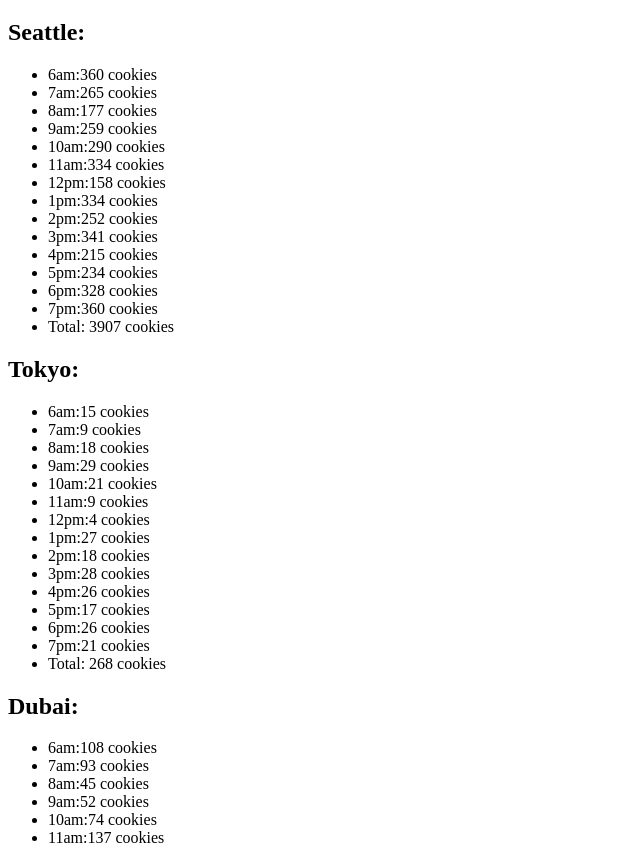
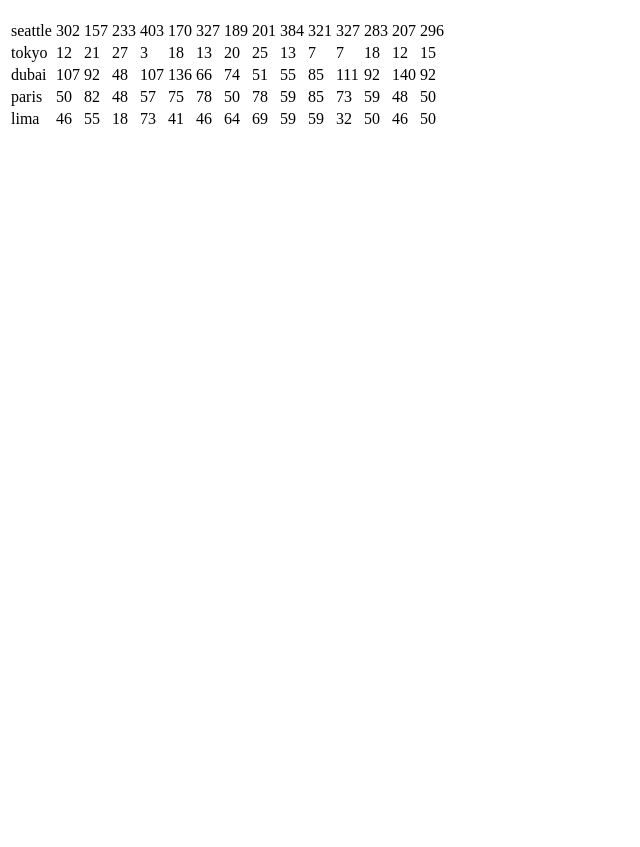
Before and after one commit to CreatorDave/cookie-stand, a plain HTML site: page sales.html in a window 1280 px wide. Shown: the part 61-908 px from the top of the page, without its empty margins (0-640 px from the left). After the commit the page ends 800 px from the top, so only its background shows below. Drawn offline with Linux system fonts and the light colour scheme.

Commit message:
constructor functions

```diff
--- a/js/app.js
+++ b/js/app.js
@@ -5,241 +5,306 @@
 
 // Globals
 // HELPFUL FOR YOUR LAB!!
-let hours = ['6am', '7am', '8am','9am','10am','11am','12pm','1pm','2pm','3pm','4pm','5pm','6pm', '7pm'];
+let hours = ['6am', '7am', '8am', '9am', '10am', '11am', '12pm', '1pm', '2pm', '3pm', '4pm', '5pm', '6pm', '7pm'];
 
 // DOM WINDOWS
 
 
 // HELPER FUNCTIONS / UTILITIES
-function random(min, max){
+function random(min, max) {
     return Math.floor(Math.random() * (max - min + 1) + min);
 }
 
+// CONSTRUCTOR FUNCTION
 
+function Store(name, minCust, maxCust, avgCookieBought,) {
+    this.name = name;
+    this.minCust = minCust;
+    this.maxCust = maxCust;
+    this.avgCookieBought = avgCookieBought;
+    this.total = 0;
+    this.customersPerHour = [];
+    this.cookiesPerHour = [];
+}
+
+// PROTOTYPE METHODS
+
+Store.prototype.randomCustomers = function () {
+    for (let i = 0; i < hours.length; i++) {
+        this.customersPerHour.push(random(this.minCust, this.maxCust))
+    }
+}
+Store.prototype.randomCookies = function () {
+    for (let i = 0; i < hours.length; i++) {
+        let cookiesThisHour = Math.floor(this.customersPerHour[i] * this.avgCookieBought)
+        this.cookiesPerHour.push(cookiesThisHour);
+        this.total += cookiesThisHour;
+    }
+}
+
+Store.prototype.render = function () {
+    this.randomCustomers();
+    this.randomCookies();
+    let table = document.getElementById('SalesTable');
+    let tr = document.createElement('tr');
+    let td = document.createElement('td');
+    td.textContent = this.name
+    tr.appendChild(td);
+    for (let i = 0; i < hours.length; i++) {
+        let td = document.createElement('td');
+        td.textContent = this.cookiesPerHour[i];
+        tr.appendChild(td);
+    };
+    table.appendChild(tr);
+
+
+}
+
+// EXECUTABLE CODE
+let seattle = new Store('seattle', 23, 65, 6.3);
+let tokyo = new Store('tokyo', 3, 24, 1.2);
+let dubai = new Store('dubai', 11, 38, 3.7);
+let paris = new Store('paris', 20, 38, 2.3);
+let lima = new Store('lima', 2, 16, 4.6);
+
+seattle.render()
+tokyo.render()
+dubai.render()
+paris.render()
+lima.render()
+
+// storeLocations.push(seattle, tokyo, dubai, paris, lima);
+
+// function renderAll(){
+//     for(let i = 0; i < storeLocations; i++){
+//         storeLocations[i].randomCustomers();
+//         storeLocations[i].randomCookies();
+//         storeLocations[i].render();
+//     }
+// }
+// renderAll()
 
 
 // OBJECT LITERALS
 // **** HELPFUL FOR START OF YOUR LAB *****
-let seattle = {
-    name: 'Seattle',
-    minCust: 23,
-    maxCust: 65,
-    avgCookieBought: 6.3,
-    total: 0,
-    randNumber: [],
-    cookiesBought: [],
-    randomCookies: function() {
-        // got from MDN docs
-        for(let i=0; i < hours.length; i++){
-        // let cookieCust = Math.floor(Math.random() * (max - min + 1) + min);
-        // this.randNumber.push(Math.random(this.minCust, this.maxCust))
-            this.randNumber.push(random(this.minCust, this.maxCust))
+// let seattle = {
+//     name: 'Seattle',
+//     minCust: 23,
+//     maxCust: 65,
+//     avgCookieBought: 6.3,
+//     total: 0,
+//     randNumber: [],
+//     cookiesBought: [],
+//     randomCookies: function () {
+//         // got from MDN docs
+//         for (let i = 0; i < hours.length; i++) {
+//             // let cookieCust = Math.floor(Math.random() * (max - min + 1) + min);
+//             // this.randNumber.push(Math.random(this.minCust, this.maxCust))
+//             this.randNumber.push(random(this.minCust, this.maxCust))
 
-};
-        console.log(this.randNumber)
-},
-    randomCustomers: function() {
-        // got from MDN docs
-        // return Math.random()
-        this.randomCookies();
-        for(let i = 0; i <hours.length; i++){
-            let avgCookie = Math.ceil(this.randNumber[i] * this.avgCookieBought)
-            this.cookiesBought.push(avgCookie);
-            this.total+=avgCookie
-        }
-},
-    render(){
-        this.randomCustomers();
-        let ul = document.getElementById('SeattleStats');
-        for(let i = 0; i < hours.length; i++){
-            let li = document.createElement('li');
-            li.textContent = `${hours[i]}:${this.cookiesBought[i]} cookies`;
-            ul.appendChild(li);
-        };
-        let li = document.createElement('li');
-        li.textContent =` Total: ${this.total} cookies`;
-        ul.appendChild(li);
-    }
+//         };
+//         console.log(this.randNumber)
+//     },
+//     randomCustomers: function () {
+//         // got from MDN docs
+//         // return Math.random()
+//         this.randomCookies();
+//         for (let i = 0; i < hours.length; i++) {
+//             let avgCookie = Math.ceil(this.randNumber[i] * this.avgCookieBought)
+//             this.cookiesBought.push(avgCookie);
+//             this.total += avgCookie
+//         }
+//     },
+//     render() {
+//         this.randomCustomers();
+//         let ul = document.getElementById('SeattleStats');
+//         for (let i = 0; i < hours.length; i++) {
+//             let li = document.createElement('li');
+//             li.textContent = `${hours[i]}:${this.cookiesBought[i]} cookies`;
+//             ul.appendChild(li);
+//         };
+//         let li = document.createElement('li');
+//         li.textContent = ` Total: ${this.total} cookies`;
+//         ul.appendChild(li);
+//     }
 
-};
-seattle.render();
+// };
+// seattle.render();
 
 
-let tokyo = {
-    name: 'Tokyo',
-    minCust: 3,
-    maxCust: 24,
-    avgCookieBought: 1.2,
-    total: 0,
-    randNumber: [],
-    cookiesBought: [],
-    randomCookies: function () {
-        // got from MDN docs
-        for (let i = 0; i < hours.length; i++) {
-            // let cookieCust = Math.floor(Math.random() * (max - min + 1) + min);
-            // this.randNumber.push(Math.random(this.minCust, this.maxCust))
-            this.randNumber.push(random(this.minCust, this.maxCust))
+// let tokyo = {
+//     name: 'Tokyo',
+//     minCust: 3,
+//     maxCust: 24,
+//     avgCookieBought: 1.2,
+//     total: 0,
+//     randNumber: [],
+//     cookiesBought: [],
+//     randomCookies: function () {
+//         // got from MDN docs
+//         for (let i = 0; i < hours.length; i++) {
+//             // let cookieCust = Math.floor(Math.random() * (max - min + 1) + min);
+//             // this.randNumber.push(Math.random(this.minCust, this.maxCust))
+//             this.randNumber.push(random(this.minCust, this.maxCust))
 
-        };
-        console.log(this.randNumber)
-    },
-    randomCustomers: function () {
-        // got from MDN docs
-        // return Math.random()
-        this.randomCookies();
-        for (let i = 0; i < hours.length; i++) {
-            let avgCookie = Math.ceil(this.randNumber[i] * this.avgCookieBought)
-            this.cookiesBought.push(avgCookie);
-            this.total += avgCookie
-        }
-    },
-    render() {
-        this.randomCustomers();
-        let ul = document.getElementById('TokyoStats');
-        for (let i = 0; i < hours.length; i++) {
-            let li = document.createElement('li');
-            li.textContent = `${hours[i]}:${this.cookiesBought[i]} cookies`;
-            ul.appendChild(li);
-        };
-        let li = document.createElement('li');
-        li.textContent = ` Total: ${this.total} cookies`;
-        ul.appendChild(li);
-    }
-};
-tokyo.render();
+//         };
+//         console.log(this.randNumber)
+//     },
+//     randomCustomers: function () {
+//         // got from MDN docs
+//         // return Math.random()
+//         this.randomCookies();
+//         for (let i = 0; i < hours.length; i++) {
+//             let avgCookie = Math.ceil(this.randNumber[i] * this.avgCookieBought)
+//             this.cookiesBought.push(avgCookie);
+//             this.total += avgCookie
+//         }
+//     },
+//     render() {
+//         this.randomCustomers();
+//         let ul = document.getElementById('TokyoStats');
+//         for (let i = 0; i < hours.length; i++) {
+//             let li = document.createElement('li');
+//             li.textContent = `${hours[i]}:${this.cookiesBought[i]} cookies`;
+//             ul.appendChild(li);
+//         };
+//         let li = document.createElement('li');
+//         li.textContent = ` Total: ${this.total} cookies`;
+//         ul.appendChild(li);
+//     }
+// };
+// tokyo.render();
 
-let dubai = {
-    name: 'Dubai',
-    minCust: 11,
-    maxCust: 38,
-    avgCookieBought: 3.7,
-    total: 0,
-    randNumber: [],
-    cookiesBought: [],
-    randomCookies: function () {
-        // got from MDN docs
-        for (let i = 0; i < hours.length; i++) {
-            // let cookieCust = Math.floor(Math.random() * (max - min + 1) + min);
-            // this.randNumber.push(Math.random(this.minCust, this.maxCust))
-            this.randNumber.push(random(this.minCust, this.maxCust))
+// let dubai = {
+//     name: 'Dubai',
+//     minCust: 11,
+//     maxCust: 38,
+//     avgCookieBought: 3.7,
+//     total: 0,
+//     randNumber: [],
+//     cookiesBought: [],
+//     randomCookies: function () {
+//         // got from MDN docs
+//         for (let i = 0; i < hours.length; i++) {
+//             // let cookieCust = Math.floor(Math.random() * (max - min + 1) + min);
+//             // this.randNumber.push(Math.random(this.minCust, this.maxCust))
+//             this.randNumber.push(random(this.minCust, this.maxCust))
 
-        };
-        console.log(this.randNumber)
-    },
-    randomCustomers: function () {
-        // got from MDN docs
-        // return Math.random()
-        this.randomCookies();
-        for (let i = 0; i < hours.length; i++) {
-            let avgCookie = Math.ceil(this.randNumber[i] * this.avgCookieBought)
-            this.cookiesBought.push(avgCookie);
-            this.total += avgCookie
-        }
-    },
-    render() {
-        this.randomCustomers();
-        let ul = document.getElementById('DubaiStats');
-        for (let i = 0; i < hours.length; i++) {
-            let li = document.createElement('li');
-            li.textContent = `${hours[i]}:${this.cookiesBought[i]} cookies`;
-            ul.appendChild(li);
-        };
-        let li = document.createElement('li');
-        li.textContent = ` Total: ${this.total} cookies`;
-        ul.appendChild(li);
-    }
-};
-dubai.render();
+//         };
+//         console.log(this.randNumber)
+//     },
+//     randomCustomers: function () {
+//         // got from MDN docs
+//         // return Math.random()
+//         this.randomCookies();
+//         for (let i = 0; i < hours.length; i++) {
+//             let avgCookie = Math.ceil(this.randNumber[i] * this.avgCookieBought)
+//             this.cookiesBought.push(avgCookie);
+//             this.total += avgCookie
+//         }
+//     },
+//     render() {
+//         this.randomCustomers();
+//         let ul = document.getElementById('DubaiStats');
+//         for (let i = 0; i < hours.length; i++) {
+//             let li = document.createElement('li');
+//             li.textContent = `${hours[i]}:${this.cookiesBought[i]} cookies`;
+//             ul.appendChild(li);
+//         };
+//         let li = document.createElement('li');
+//         li.textContent = ` Total: ${this.total} cookies`;
+//         ul.appendChild(li);
+//     }
+// };
+// dubai.render();
 
-let paris = {
-    name: 'Paris',
-    minCust: 20,
-    maxCust: 38,
-    avgCookieBought: 2.3,
-    total: 0,
-    randNumber: [],
-    cookiesBought: [],
-    randomCookies: function () {
-        // got from MDN docs
-        for (let i = 0; i < hours.length; i++) {
-            // let cookieCust = Math.floor(Math.random() * (max - min + 1) + min);
-            // this.randNumber.push(Math.random(this.minCust, this.maxCust))
-            this.randNumber.push(random(this.minCust, this.maxCust))
+// let paris = {
+//     name: 'Paris',
+//     minCust: 20,
+//     maxCust: 38,
+//     avgCookieBought: 2.3,
+//     total: 0,
+//     randNumber: [],
+//     cookiesBought: [],
+//     randomCookies: function () {
+//         // got from MDN docs
+//         for (let i = 0; i < hours.length; i++) {
+//             // let cookieCust = Math.floor(Math.random() * (max - min + 1) + min);
+//             // this.randNumber.push(Math.random(this.minCust, this.maxCust))
+//             this.randNumber.push(random(this.minCust, this.maxCust))
 
-        };
-        console.log(this.randNumber)
-    },
-    randomCustomers: function () {
-        // got from MDN docs
-        // return Math.random()
-        this.randomCookies();
-        for (let i = 0; i < hours.length; i++) {
-            let avgCookie = Math.ceil(this.randNumber[i] * this.avgCookieBought)
-            this.cookiesBought.push(avgCookie);
-            this.total += avgCookie
-        }
-    },
-    render() {
-        this.randomCustomers();
-        let ul = document.getElementById('ParisStats');
-        for (let i = 0; i < hours.length; i++) {
-            let li = document.createElement('li');
-            li.textContent = `${hours[i]}:${this.cookiesBought[i]} cookies`;
-            ul.appendChild(li);
-        };
-        let li = document.createElement('li');
-        li.textContent = ` Total: ${this.total} cookies`;
-        ul.appendChild(li);
-    }
-};
-paris.render();
+//         };
+//         console.log(this.randNumber)
+//     },
+//     randomCustomers: function () {
+//         // got from MDN docs
+//         // return Math.random()
+//         this.randomCookies();
+//         for (let i = 0; i < hours.length; i++) {
+//             let avgCookie = Math.ceil(this.randNumber[i] * this.avgCookieBought)
+//             this.cookiesBought.push(avgCookie);
+//             this.total += avgCookie
+//         }
+//     },
+//     render() {
+//         this.randomCustomers();
+//         let ul = document.getElementById('ParisStats');
+//         for (let i = 0; i < hours.length; i++) {
+//             let li = document.createElement('li');
+//             li.textContent = `${hours[i]}:${this.cookiesBought[i]} cookies`;
+//             ul.appendChild(li);
+//         };
+//         let li = document.createElement('li');
+//         li.textContent = ` Total: ${this.total} cookies`;
+//         ul.appendChild(li);
+//     }
+// };
+// paris.render();
 
-let lima = {
-    name: 'Lima',
-    minCust: 2,
-    maxCust: 16,
-    avgCookieBought: 4.6,
-    total: 0,
-    randNumber: [],
-    cookiesBought: [],
-    randomCookies: function () {
-        // got from MDN docs
-        for (let i = 0; i < hours.length; i++) {
-            // let cookieCust = Math.floor(Math.random() * (max - min + 1) + min);
-            // this.randNumber.push(Math.random(this.minCust, this.maxCust))
-            this.randNumber.push(random(this.minCust, this.maxCust))
+// let lima = {
+//     name: 'Lima',
+//     minCust: 2,
+//     maxCust: 16,
+//     avgCookieBought: 4.6,
+//     total: 0,
+//     randNumber: [],
+//     cookiesBought: [],
+//     randomCookies: function () {
+//         // got from MDN docs
+//         for (let i = 0; i < hours.length; i++) {
+//             // let cookieCust = Math.floor(Math.random() * (max - min + 1) + min);
+//             // this.randNumber.push(Math.random(this.minCust, this.maxCust))
+//             this.randNumber.push(random(this.minCust, this.maxCust))
 
-        };
-        console.log(this.randNumber)
-    },
-    randomCustomers: function () {
-        // got from MDN docs
-        // return Math.random()
-        this.randomCookies();
-        for (let i = 0; i < hours.length; i++) {
-            let avgCookie = Math.ceil(this.randNumber[i] * this.avgCookieBought)
-            this.cookiesBought.push(avgCookie);
-            this.total += avgCookie
-        }
-    },
-    render() {
-        this.randomCustomers();
-        let ul = document.getElementById('LimaStats');
-        for (let i = 0; i < hours.length; i++) {
-            let li = document.createElement('li');
-            li.textContent = `${hours[i]}:${this.cookiesBought[i]} cookies`;
-            ul.appendChild(li);
-        };
-        let li = document.createElement('li');
-        li.textContent = ` Total: ${this.total} cookies`;
-        ul.appendChild(li);
-    }
-};
-lima.render();
+//         };
+//         console.log(this.randNumber)
+//     },
+//     randomCustomers: function () {
+//         // got from MDN docs
+//         // return Math.random()
+//         this.randomCookies();
+//         for (let i = 0; i < hours.length; i++) {
+//             let avgCookie = Math.ceil(this.randNumber[i] * this.avgCookieBought)
+//             this.cookiesBought.push(avgCookie);
+//             this.total += avgCookie
+//         }
+//     },
+//     render() {
+//         this.randomCustomers();
+//         let ul = document.getElementById('LimaStats');
+//         for (let i = 0; i < hours.length; i++) {
+//             let li = document.createElement('li');
+//             li.textContent = `${hours[i]}:${this.cookiesBought[i]} cookies`;
+//             ul.appendChild(li);
+//         };
+//         let li = document.createElement('li');
+//         li.textContent = ` Total: ${this.total} cookies`;
+//         ul.appendChild(li);
+//     }
+// };
+// lima.render();
 
 // DOM MANIPULATION
 // getCookiesBought: function() {
 //     this.cookiesBought = `${this.name} bought ${randomCookies(2, 16)} total`;
 // }
-
-// EXECUTABLE CODE
--- a/sales.html
+++ b/sales.html
@@ -8,26 +8,29 @@
 </head>
 <body>
     <h1>Salmon Cookies Data</h1>
-    <h2>Seattle:</h2>
-    <ul id="SeattleStats">
+    <table id="SalesTable">
 
-    </ul>
+    </table>
+    <!-- <h2>Seattle:</h2>
+    <table id="SeattleStats">
+
+    </table>
     <h2>Tokyo:</h2>
-    <ul id="TokyoStats">
+    <table id="TokyoStats">
 
-    </ul>
+    </table>
     <h2>Dubai:</h2>
-    <ul id="DubaiStats">
+    <table id="DubaiStats">
 
-    </ul>
+    </table>
     <h2>Paris:</h2>
-    <ul id="ParisStats">
+    <table id="ParisStats">
 
-    </ul>
+    </table>
     <h2>Lima:</h2>
-    <ul id="LimaStats">
+    <table id="LimaStats">
 
-    </ul>
+    </table> -->
     <script src="js/app.js"></script>
 </body>
 <footer>
```
